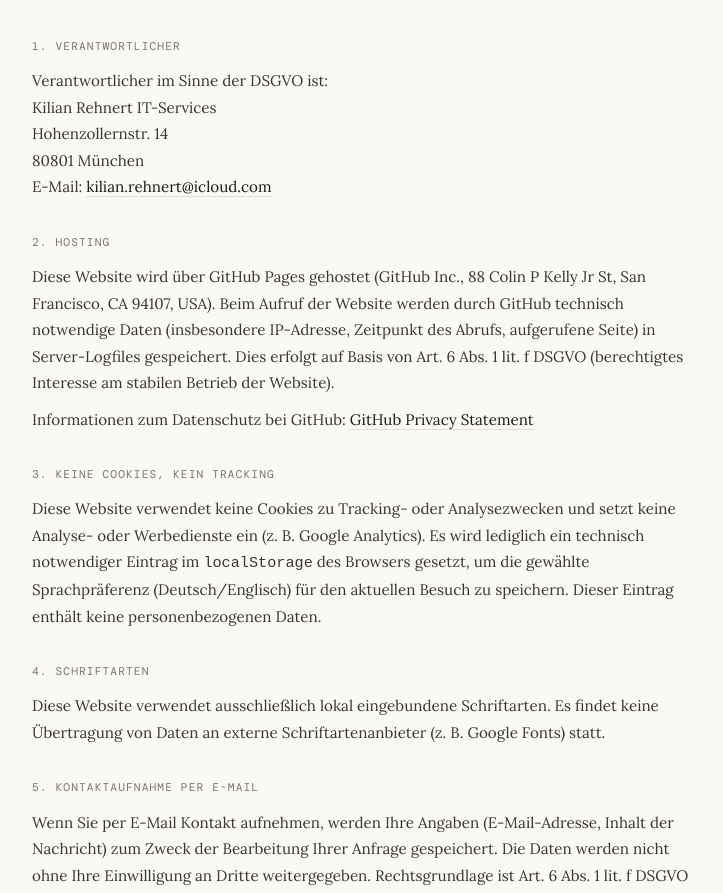
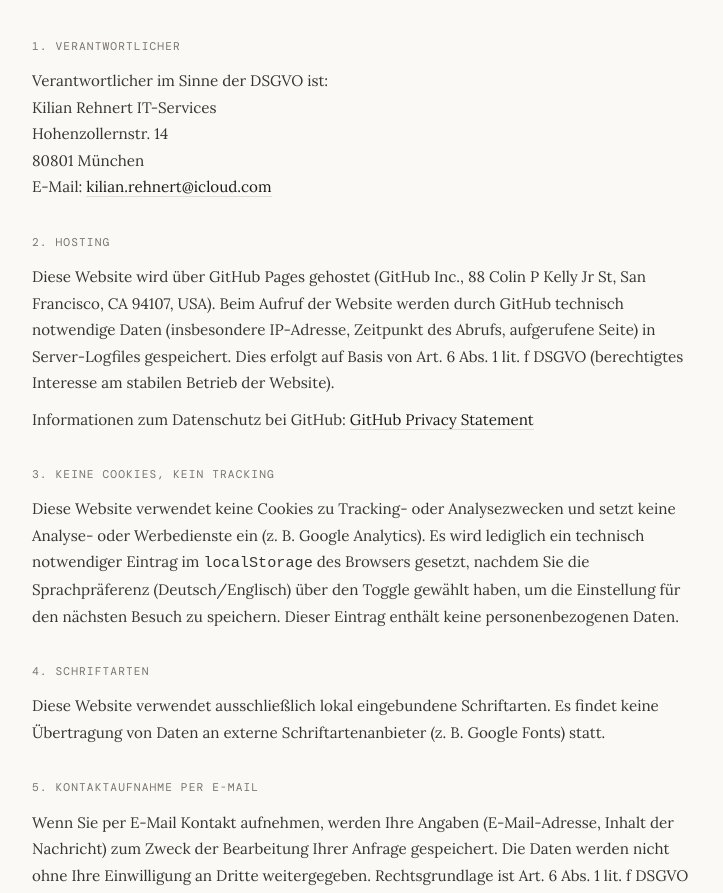
Before and after one commit to kilian234/kilian234.github.io, a plain HTML site: page datenschutz.html in a window 1280 px wide. Shown: the part 202-1095 px from the top of the page, without its empty margins (278-1001 px from the left). Drawn offline with Linux system fonts and the light colour scheme.

Commit message:
Refine language preference storage in Datenschutz and index pages to ensure persistence only after user action.

```diff
--- a/datenschutz.html
+++ b/datenschutz.html
@@ -171,8 +171,9 @@
         Diese Website verwendet keine Cookies zu Tracking- oder Analysezwecken und setzt
         keine Analyse- oder Werbedienste ein (z.&nbsp;B. Google Analytics). Es wird lediglich
         ein technisch notwendiger Eintrag im <code>localStorage</code> des Browsers gesetzt,
-        um die gewählte Sprachpräferenz (Deutsch/Englisch) für den aktuellen Besuch zu
-        speichern. Dieser Eintrag enthält keine personenbezogenen Daten.
+        nachdem Sie die Sprachpräferenz (Deutsch/Englisch) über den Toggle gewählt haben,
+        um die Einstellung für den nächsten Besuch zu speichern. Dieser Eintrag enthält
+        keine personenbezogenen Daten.
       </p>
 
       <h2>4. Schriftarten</h2>
```
Also changed, not shown: index.html (+2 -1 lines).
